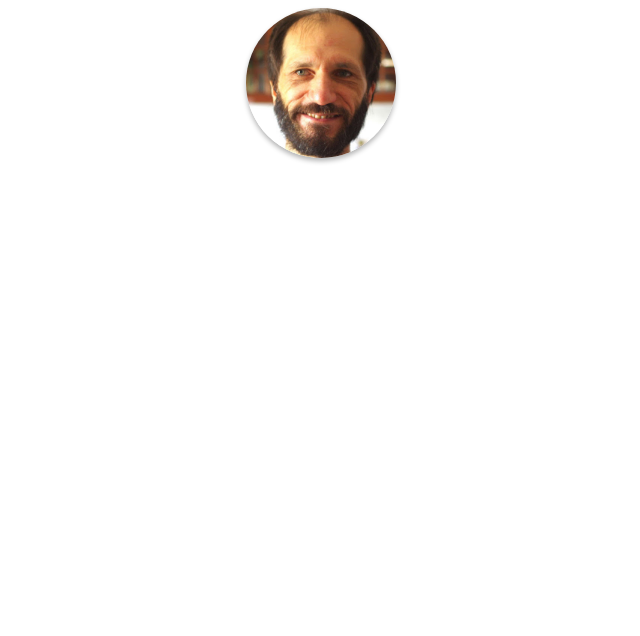
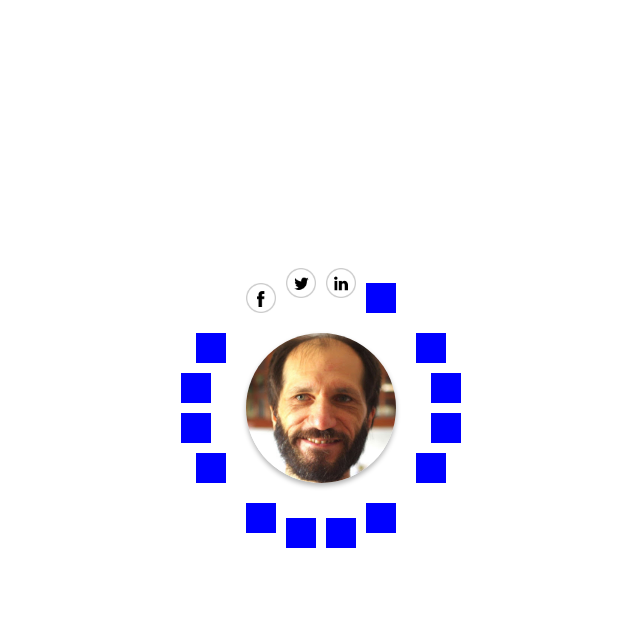
Before and after one commit to yoricfr/yoricm.com, a plain HTML site: page index.html in a window 1280 px wide. Shown: the whole page, without its empty margins (319-959 px from the left). Drawn offline with Linux system fonts and the light colour scheme.

Commit message:
Add Flexbox positioning

```diff
--- a/css/style.css
+++ b/css/style.css
@@ -1,8 +1,130 @@
 .circular--square {
-    width: 150px;
-    border-radius: 50%;
-    box-shadow: 0px 3px 5px 0px rgba(0, 0, 0, 0.3);
-    display: block;
-    margin-left: auto;
-    margin-right: auto;
+  width: 150px;
+  border-radius: 50%;
+  box-shadow: 0px 3px 5px 0px rgba(0, 0, 0, 0.3);
 }
+.wrapper-main {
+  height:100vh;
+  display:flex;
+  justify-content:center;
+  align-items:center;
+}
+.wrapper-second {
+  display:flex;
+  flex-wrap:wrap;
+  width:450px;
+  height:450px;
+}
+.wrapper-third {
+  display:flex;
+  width:150px;
+  height:150px;
+}
+.wrapper-11 {
+}
+.wrapper-12 {
+  justify-content:space-between;
+  align-items:flex-end;
+}
+.wrapper-13 {
+}
+.wrapper-21 {
+  flex-direction:column;
+  justify-content:space-between;
+  align-items:flex-end;
+}
+.wrapper-22 {
+}
+.wrapper-23 {
+  flex-direction:column;
+  justify-content:space-between;
+  align-items:flex-start;
+}
+.wrapper-31 {
+}
+.wrapper-32 {
+  justify-content:space-between;
+  align-items:flex-start;
+}
+.wrapper-33 {
+}
+.block-large {
+  width:450px;
+  height:450px;
+}
+.icon-container {
+  width:30px;
+  height:30px;
+  background-color:blue;
+  position:relative;
+}
+
+.facebook {
+ top:0px;
+}
+.icon11 {
+  top:-20px;
+  background-image:url("../img/icon-fb.png");
+  background-size:cover;
+}
+.icon11:hover {
+  cursor:pointer;
+  background-image:url("../img/icon-fb-on.png");
+}
+.icon12 {
+  top:-35px;
+  background-image:url("../img/icon-tw.png");
+  background-size:cover;
+}
+.icon12:hover {
+  cursor:pointer;
+  background-image:url("../img/icon-tw-on.png");
+}
+.icon13 {
+  top:-35px;
+  background-image:url("../img/icon-in.png");
+  background-size:cover;
+}
+.icon13:hover {
+  cursor:pointer;
+  background-image:url("../img/icon-in-on.png");
+}
+.icon14 {
+  top:-20px;
+}
+.icon21 {
+  left: 20px;
+}
+.icon22 {
+  left: 35px;
+}
+.icon23 {
+  left: 35px;
+}
+.icon24 {
+  left: 20px;
+}
+.icon31 {
+  top: 20px;
+}
+.icon32 {
+  top: 35px;
+}
+.icon33 {
+  top: 35px;
+}
+.icon34 {
+  top: 20px;
+}
+.icon41 {
+  left: -20px;
+}
+.icon42 {
+  left: -35px;
+}
+.icon43 {
+  left: -35px;
+}
+.icon44 {
+  left: -20px;
+}
--- a/index.html
+++ b/index.html
@@ -6,6 +6,38 @@
     <link rel="stylesheet" href="css/style.css">
   </head>
   <body>
-    <img class="circular--square" src="img/ym.jpg">
+    <div class="wrapper-main">
+      <div class="wrapper-second">
+        <div class="wrapper-third"></div>
+        <div class="wrapper-third wrapper-12">
+          <div class="icon-container icon11"></div>
+          <div class="icon-container icon12"></div>
+          <div class="icon-container icon13"></div>
+          <div class="icon-container icon14"></div>
+        </div>
+        <div class="wrapper-third"></div>
+        <div class="wrapper-third wrapper-21">
+          <div class="icon-container icon41"></div>
+          <div class="icon-container icon42"></div>
+          <div class="icon-container icon43"></div>
+          <div class="icon-container icon44"></div>
+        </div>
+        <img class="circular--square" src="img/ym.jpg">
+        <div class="wrapper-third wrapper-23">
+          <div class="icon-container icon21"></div>
+          <div class="icon-container icon22"></div>
+          <div class="icon-container icon23"></div>
+          <div class="icon-container icon24"></div>
+        </div>
+        <div class="wrapper-third"></div>
+        <div class="wrapper-third wrapper-32">
+          <div class="icon-container icon31"></div>
+          <div class="icon-container icon32"></div>
+          <div class="icon-container icon33"></div>
+          <div class="icon-container icon34"></div>
+        </div>
+        <div class="wrapper-third"></div>
+      </div>
+    </div>
   </body>
 </html>
```
Also changed, not shown: img/icon-fb-on.png (added), img/icon-fb.png (added), img/icon-in-on.png (added), img/icon-in.png (added), img/icon-tw-on.png (added), img/icon-tw.png (added).
